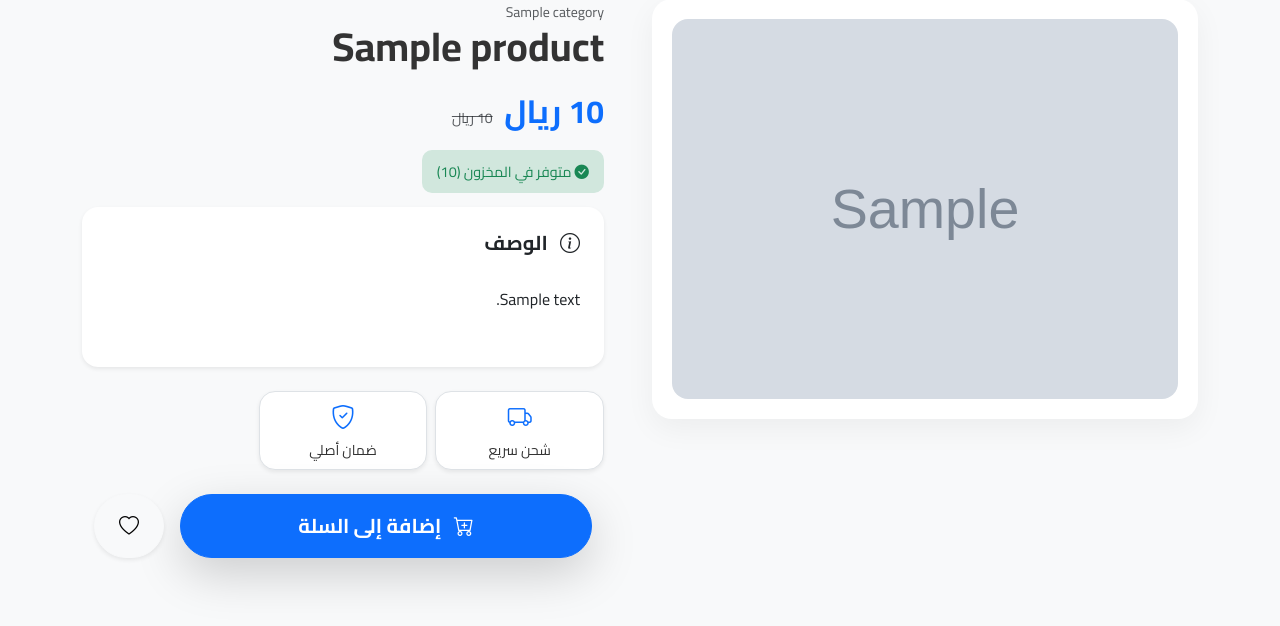
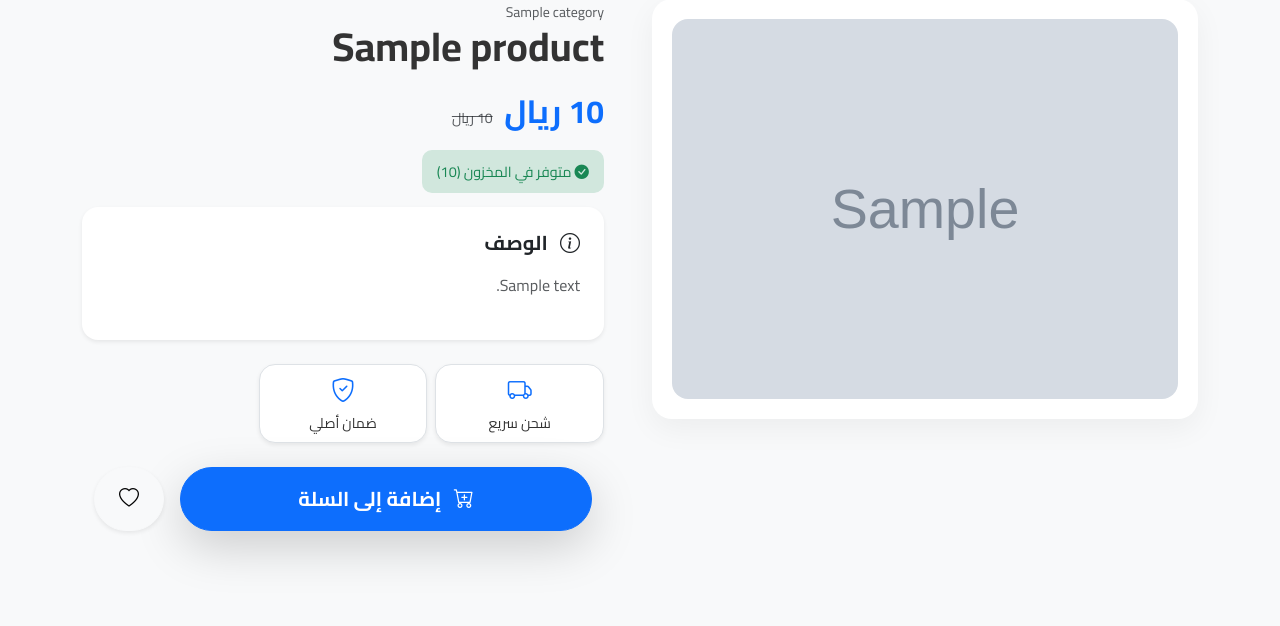
Before and after one commit to zaid2025026/my_store_2026, a Django app: template shop/templates/shop/product/detail.html in a window 1280 px wide. Shown: the part 143-769 px from the top of the page. Run offline with Django 5.2, Linux system fonts and the light colour scheme; the template is opened without the code that fills it: most values are stand-ins (such as "Sample title", 1, 10 or a date in 2020); grey boxes marked "Sample" are stand-in pictures; parts of the project's set-up code (start-up, migrations or seed data) failed here and were passed over.

Commit message:
اصلاح

```diff
--- a/shop/templates/shop/product/detail.html
+++ b/shop/templates/shop/product/detail.html
@@ -86,9 +86,9 @@
 
                 <div class="card border-0 shadow-sm rounded-4 p-4 mb-4">
                     <h5 class="fw-bold mb-3"><i class="bi bi-info-circle me-2"></i> الوصف</h5>
-                    <p class="text-muted leading-relaxed" style="line-height: 1.8;">
+                    <div class="text-muted leading-relaxed" style="line-height: 1.8;">
                         {{ product.description|linebreaks }}
-                    </p>
+                    </div>
                 </div>
 
                 <div class="row g-2 mb-4">
@@ -108,9 +108,12 @@
 
                 <div class="sticky-bottom-mobile">
                     <div class="container d-flex gap-3">
-                        <a href="{% url 'cart:cart_add' product.id %}" class="btn btn-primary btn-lg w-100 rounded-pill py-3 shadow-lg fw-bold">
-                            <i class="bi bi-cart-plus me-2"></i> إضافة إلى السلة
-                        </a>
+                        <form action="{% url 'shop:cart_add' product.id %}" method="post" class="w-100">
+                            {% csrf_token %}
+                            <button type="submit" class="btn btn-primary btn-lg w-100 rounded-pill py-3 shadow-lg fw-bold">
+                                <i class="bi bi-cart-plus me-2"></i> إضافة إلى السلة
+                            </button>
+                        </form>
                         <button class="btn btn-light btn-lg rounded-pill shadow-sm px-4">
                             <i class="bi bi-heart"></i>
                         </button>
```
